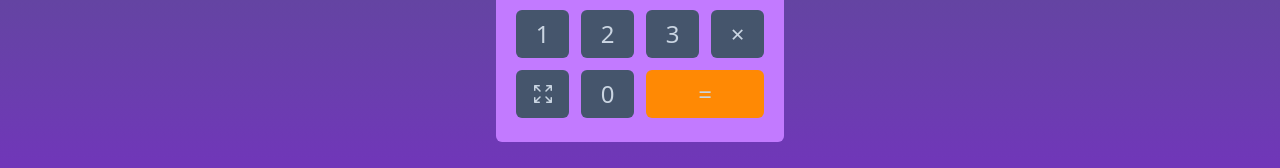
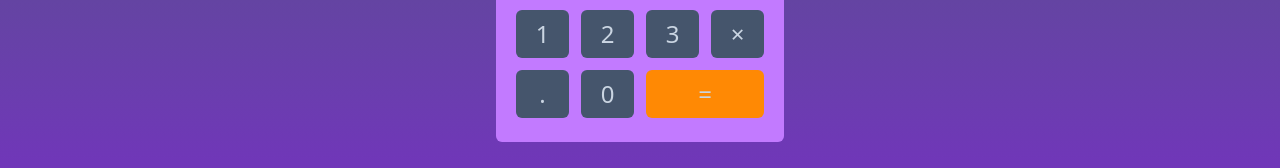
Before and after one commit to sabfatih/Calculator-App, a React (Vite) app: page / in a window 1280 px wide. Shown: the part 403-571 px from the top of the page. Built offline with nearby package versions, Linux system fonts and the light colour scheme.

Commit message:
decimal feature implemented with removing the expand calc button

```diff
--- a/src/components/Calculator.jsx
+++ b/src/components/Calculator.jsx
@@ -11,9 +11,10 @@ const Calculator = () => {
   const [result, setResult] = useState("0");
 
   const checkOperators = (calculation, percentCalcsArgs) => {
+    const removeLastChar = ["+", "-", "*", "/", "."];
     const operators = ["+", "-", "*", "/"];
 
-    if (operators.includes(calculation.slice(-1))) {
+    if (removeLastChar.includes(calculation.slice(-1))) {
       const result = calculation.slice(0, -1);
       return checkOperators(result);
     } else {
@@ -134,7 +135,7 @@ const Calculator = () => {
           <Button input={"3"} setInputUser={setInputUser} />
           <Button input={"×"} setInputUser={setInputUser} />
 
-          <Button input={<IconExpand />} />
+          <Button input={"."} setInputUser={setInputUser} />
           <Button input={"0"} setInputUser={setInputUser} />
           <EqualButton setInputUser={setInputUser} result={result} />
         </div>
@@ -150,28 +151,51 @@ const Button = ({ input, setInputUser }) => {
         const operators = ["+", "-", "×", "/"];
 
         setInputUser((prev) => {
+          let acceptedInput = "";
+          let finalResult = "";
+
           if (prev == "0") {
             if (operators.includes(input) || input == "%") {
-              return "0";
+              acceptedInput = "0";
             } else {
-              return input;
+              if (input == ".") {
+                acceptedInput = "0.";
+              } else {
+                acceptedInput = input;
+              }
             }
+
+            // return acceptedInput;
+            finalResult = acceptedInput;
           } else {
+            const splitIndex = operators
+              .map((operator) => prev.lastIndexOf(operator))
+              .sort((a, b) => b - a)[0];
+            const lastNumber = prev.slice(splitIndex + 1);
+
             if (
               (operators.includes(prev.slice(-1)) &&
                 (input == "+" ||
                   input == "×" ||
                   input == "/" ||
                   input == "%")) ||
+              // all of these 4, operators(except "-") and "%" can't be inputted after operators
               (operators.includes(prev.slice(-1)) &&
                 operators.includes(prev.slice(-2, -1)) &&
-                input == "-")
+                input == "-") || // preventing repeated "-" because previous logic
+              (prev.slice(-1) == "." && input == ".") || // no coma repeated
+              (lastNumber.indexOf(".") > 0 && input == ".") // no more than 1 coma in decimal
             ) {
-              return prev;
+              // return prev;
             } else {
-              return prev + input;
+              acceptedInput = input;
             }
+
+            // return prev + acceptedInput;
+            finalResult = prev + acceptedInput;
           }
+
+          return finalResult;
         });
       }}
       className="w-full h-12 text-2xl rounded-md bg-slate-600 text-slate-300 cursor-pointer hover:bg-slate-700 transition-colors"
@@ -226,24 +250,6 @@ const EqualButton = ({ setInputUser, result }) => {
   );
 };
 
-const IconExpand = () => {
-  return (
-    <svg
-      xmlns="http://www.w3.org/2000/svg"
-      fill="none"
-      viewBox="0 0 24 24"
-      strokeWidth={1.5}
-      stroke="currentColor"
-      className="size-6 m-auto"
-    >
-      <path
-        strokeLinecap="round"
-        strokeLinejoin="round"
-        d="M3.75 3.75v4.5m0-4.5h4.5m-4.5 0L9 9M3.75 20.25v-4.5m0 4.5h4.5m-4.5 0L9 15M20.25 3.75h-4.5m4.5 0v4.5m0-4.5L15 9m5.25 11.25h-4.5m4.5 0v-4.5m0 4.5L15 15"
-      />
-    </svg>
-  );
-};
 const IconBackspace = () => {
   return (
     <svg
```
